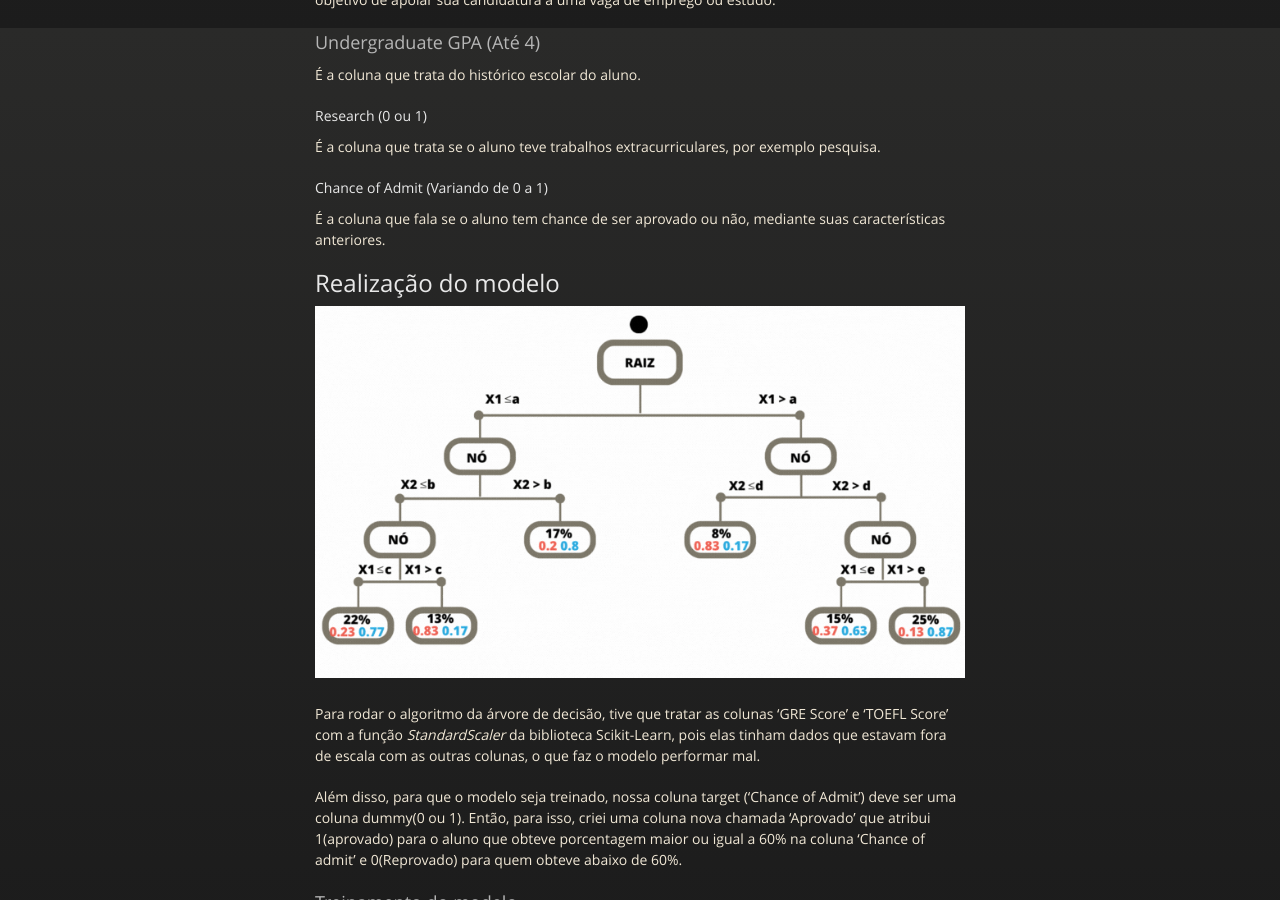
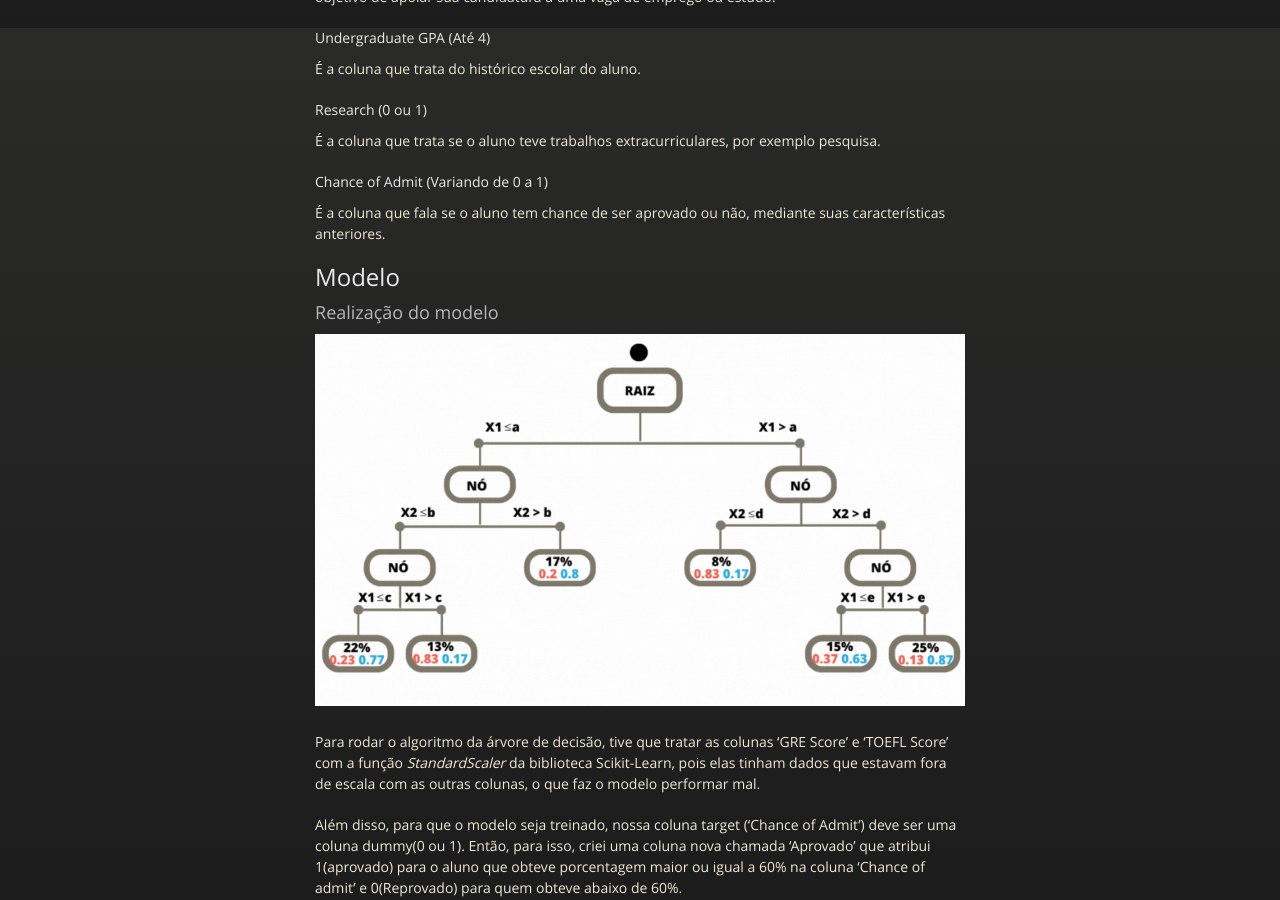
Before and after one commit to leonamcassemir0/portfolio, a Jekyll site: the page built from admissao-faculdade.md, in a window 1280 px wide and 900 px high, scrolled down 1772 px. Built offline with Jekyll 4.4.1, drawn with Linux system fonts in a browser that asks for light colours; our own code applies the rules of GitHub Pages for plain Markdown files; the repository's description, which GitHub fills in, is left out.

Commit message:
Update admissao-faculdade.md

```diff
--- a/admissao-faculdade.md
+++ b/admissao-faculdade.md
@@ -28,10 +28,10 @@ Pontuação das faculdades pretendidas pelos alunos. Elas foram avaliadas em uma
 #### Statement of Purpose (Até 5)
 É a coluna que trata da carta de intenção, um documento formal que expressa o interesse de um candidato em uma oportunidade, como uma vaga de emprego ou um curso acadêmico, destacando suas motivações e qualificações.
 
-### Letter of Recomendation (Até 5)
+#### Letter of Recomendation (Até 5)
 É a coluna que trata da carta de recomendação, um documento que atesta as habilidades e qualidades de um candidato, geralmente escrito por um ex-supervisor, professor ou colega, com o objetivo de apoiar sua candidatura a uma vaga de emprego ou estudo.
 
-### Undergraduate GPA (Até 4)
+#### Undergraduate GPA (Até 4)
 É a coluna que trata do histórico escolar do aluno.
 
 #### Research (0 ou 1)
@@ -40,7 +40,9 @@ Pontuação das faculdades pretendidas pelos alunos. Elas foram avaliadas em uma
 #### Chance of Admit (Variando de 0 a 1)
 É a coluna que fala se o aluno tem chance de ser aprovado ou não, mediante suas características anteriores.
 
-## Realização do modelo
+## Modelo
+
+### Realização do modelo
 ![Árvore de decisão](https://raw.githubusercontent.com/leonamcassemir0/portfolio/main/arvore-de-decisao.gif)
 
 Para rodar o algoritmo da árvore de decisão, tive que tratar as colunas 'GRE Score' e 'TOEFL Score' com a função *StandardScaler* da biblioteca Scikit-Learn, pois elas tinham dados que estavam fora de escala com as outras colunas, o que faz  o modelo performar mal.
@@ -50,7 +52,7 @@ Além disso, para que o modelo seja treinado, nossa coluna target ('Chance of Ad
 ### Treinamento do modelo
 Para treinar o modelo resolvi pegar 70% dos dados, porque por se tratar de um dataset pequeno, quis deixar um pouco mais de dados para testar e melhorar o modelo.
 
-### Avaliação
+## Avaliação
 ![Categoricas](https://raw.githubusercontent.com/leonamcassemir0/portfolio/main/OIP.webp)
 
 Após o modelo treinado e testado, utilizei as principais métricas de avaliação de modelos de classificação. Nosso modelo teve um bom Recall e Precision, ambos com 95% e uma acurácia de 91%! Além disso nossa matriz de confusão ficou assim:
```
